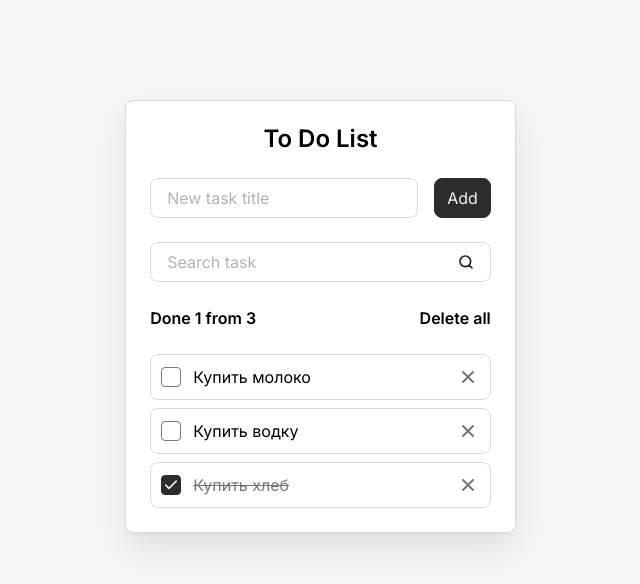
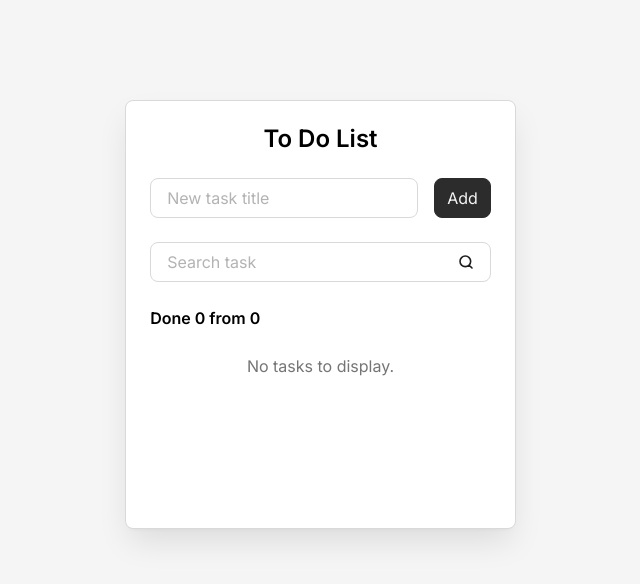
Before and after one commit to Aleky63/todo-teach--my, a React (Vite) app: page / in a window 1280 px wide. Both pictures are taken after a click on the button "Delete all". Shown: the top 584 px of the page, without its empty margins (312-952 px from the left). Built offline with nearby package versions, Linux system fonts and the light colour scheme.

Commit message:
Добавил функционал todo-листа

```diff
--- a/src/components/AddTaskForm.jsx
+++ b/src/components/AddTaskForm.jsx
@@ -6,12 +6,25 @@ const AddTaskForm = (props) => {
 
   const onSubmit = (event) => {
     event.preventDefault();
-    addTask();
+    const form = event.currentTarget;
+    const title = new FormData(form).get("title")?.toString().trim();
+
+    if (!title) {
+      return;
+    }
+
+    addTask(title);
+    form.reset();
   };
   return (
     <form className="todo__form" onSubmit={onSubmit}>
-      <Field className="todo__field" label="New task title" id="new-task" />
-      <Button type="submit">Add </Button>
+      <Field
+        className="todo__field"
+        label="New task title"
+        id="new-task"
+        name="title"
+      />
+      <Button type="submit">Add</Button>
     </form>
   );
 };
--- a/src/components/Button.jsx
+++ b/src/components/Button.jsx
@@ -1,5 +1,5 @@
 const Button = (props) => {
-  const { className = "", type = " button", children } = props;
+  const { className = "", type = "button", children } = props;
   return (
     <button className={`button ${className} `} type={type}>
       {children}
--- a/src/components/Field.jsx
+++ b/src/components/Field.jsx
@@ -1,5 +1,5 @@
 const Field = (props) => {
-  const { className = "", id, label, type = "text", onInput } = props;
+  const { className = "", id, label, name, type = "text", onInput } = props;
 
   return (
     <div className={`field ${className}`}>
@@ -9,6 +9,7 @@ const Field = (props) => {
       <input
         className="field__input"
         id={id}
+        name={name}
         placeholder=" "
         autoComplete="off"
         type={type}
--- a/src/components/Todo.jsx
+++ b/src/components/Todo.jsx
@@ -1,34 +1,52 @@
+import { useState } from "react";
 import AddTaskForm from "./AddTaskForm";
 import SearchTaskForm from "./SearchTaskForm";
 import TodoInfo from "./TodoInfo";
 import TodoList from "./TodoList";
 
 function Todo() {
-  const tasks = [
+  const [tasks, setTasks] = useState([
     { id: "task-1", title: "Купить молоко", isDone: false },
     { id: "task-2", title: "Купить водку", isDone: false },
     { id: "task-3", title: "Купить хлеб", isDone: true },
-  ];
+  ]);
+  const [searchQuery, setSearchQuery] = useState("");
 
   const deleteAllTasks = () => {
-    console.log("Удаляем все");
+    setTasks([]);
   };
   const deleteTask = (taskId) => {
-    console.log(`Удаляем задачу с id: ${taskId}`);
+    setTasks((currentTasks) => currentTasks.filter(({ id }) => id !== taskId));
   };
   const toggleTaskComplete = (taskId, isDone) => {
-    console.log(
-      `Меняем чек с id: ${taskId} ${isDone ? "выполнена" : "не выполн"}`,
+    setTasks((currentTasks) =>
+      currentTasks.map((task) =>
+        task.id === taskId ? { ...task, isDone } : task,
+      ),
     );
   };
 
   const filterTasks = (query) => {
-    console.log(`ПОИСК:${query}`);
+    setSearchQuery(query);
   };
 
-  const addTask = () => {
-    console.log("Добавление новой задачи");
+  const addTask = (title) => {
+    const trimmedTitle = title.trim();
+    if (!trimmedTitle) {
+      return;
+    }
+
+    const newTask = {
+      id: crypto.randomUUID(),
+      title: trimmedTitle,
+      isDone: false,
+    };
+    setTasks((currentTasks) => [...currentTasks, newTask]);
   };
+  const visibleTasks = tasks.filter(({ title }) =>
+    title.toLocaleLowerCase().includes(searchQuery.trim().toLocaleLowerCase()),
+  );
+
   return (
     <div className="todo">
       <h1 className="todo__title">To Do List</h1>
@@ -38,10 +56,10 @@ function Todo() {
       <TodoInfo
         total={tasks.length}
         done={tasks.filter(({ isDone }) => isDone).length}
-        onDeleteAllButtunClick={deleteAllTasks}
+        onDeleteAllButtonClick={deleteAllTasks}
       />
       <TodoList
-        tasks={tasks}
+        tasks={visibleTasks}
         onDeleteTaskButtonClick={deleteTask}
         onTaskCompleteChange={toggleTaskComplete}
       />
--- a/src/components/TodoInfo.jsx
+++ b/src/components/TodoInfo.jsx
@@ -1,5 +1,5 @@
 const TodoInfo = (props) => {
-  const { total, done, onDeleteAllButtunClick } = props;
+  const { total, done, onDeleteAllButtonClick } = props;
   const hasTasks = total > 0;
 
   return (
@@ -12,7 +12,7 @@ const TodoInfo = (props) => {
         <button
           className="todo__delete-all-button"
           type="button"
-          onClick={onDeleteAllButtunClick}
+          onClick={onDeleteAllButtonClick}
         >
           Delete all
         </button>
--- a/src/components/TodoItem.jsx
+++ b/src/components/TodoItem.jsx
@@ -15,7 +15,6 @@ const TodoItem = (props) => {
         id={id}
         type="checkbox"
         checked={isDone}
-        readOnly
         onChange={({ target }) => onTaskCompleteChange(id, target.checked)}
       />
       <label className="todo-item__label" htmlFor={id}>
@@ -23,6 +22,7 @@ const TodoItem = (props) => {
       </label>
       <button
         className="todo-item__delete-button"
+        type="button"
         aria-label="Delete"
         title="Delete"
         onClick={() => onDeleteTaskButtonClick(id)}
--- a/src/components/TodoList.jsx
+++ b/src/components/TodoList.jsx
@@ -2,10 +2,9 @@ import TodoItem from "./TodoItem";
 
 const TodoList = (props) => {
   const { tasks = [], onDeleteTaskButtonClick, onTaskCompleteChange } = props;
-  const hasTasks = true;
 
-  if (!hasTasks) {
-    return <div className="todo__empty-message"></div>;
+  if (tasks.length === 0) {
+    return <div className="todo__empty-message">No tasks to display.</div>;
   }
 
   return (
@@ -13,6 +12,7 @@ const TodoList = (props) => {
       {tasks.map((task) => (
         <TodoItem
           className="todo__item"
+          id={task.id}
           title={task.title}
           isDone={task.isDone}
           onDeleteTaskButtonClick={onDeleteTaskButtonClick}
```
